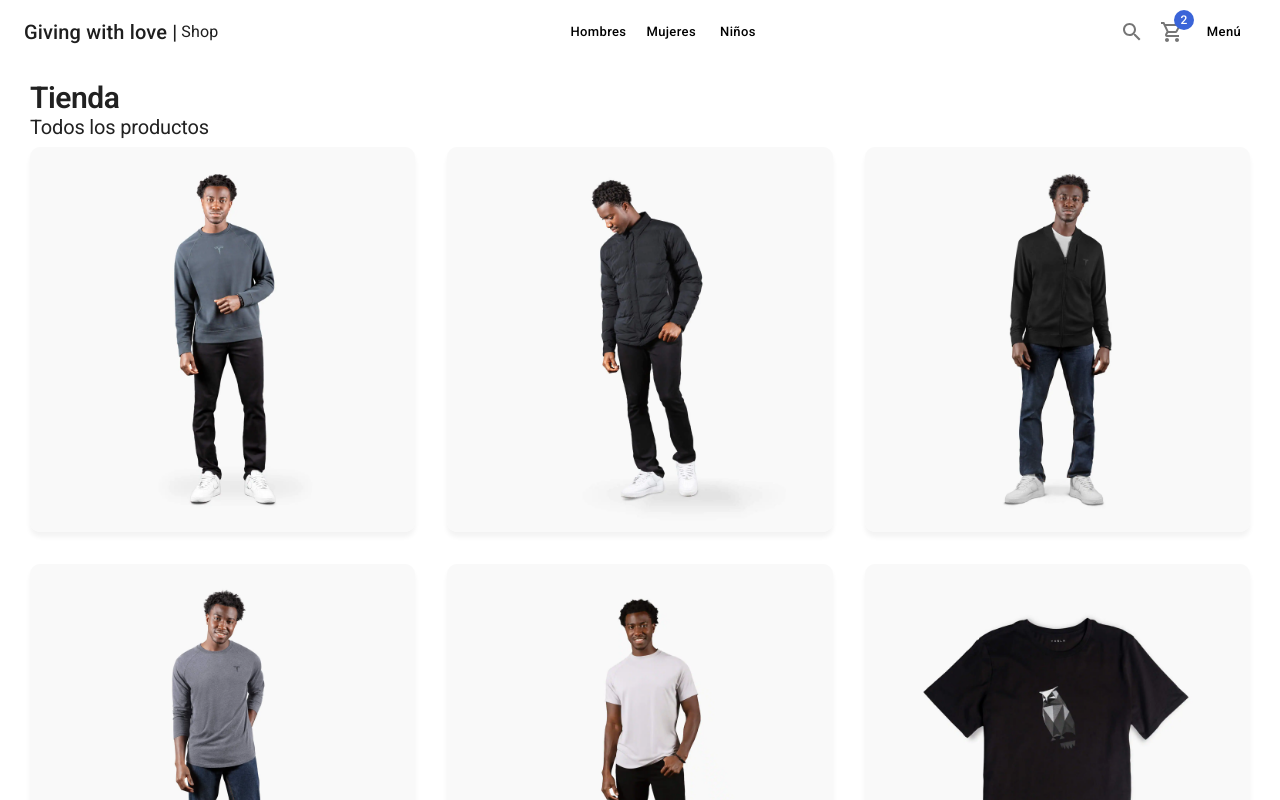
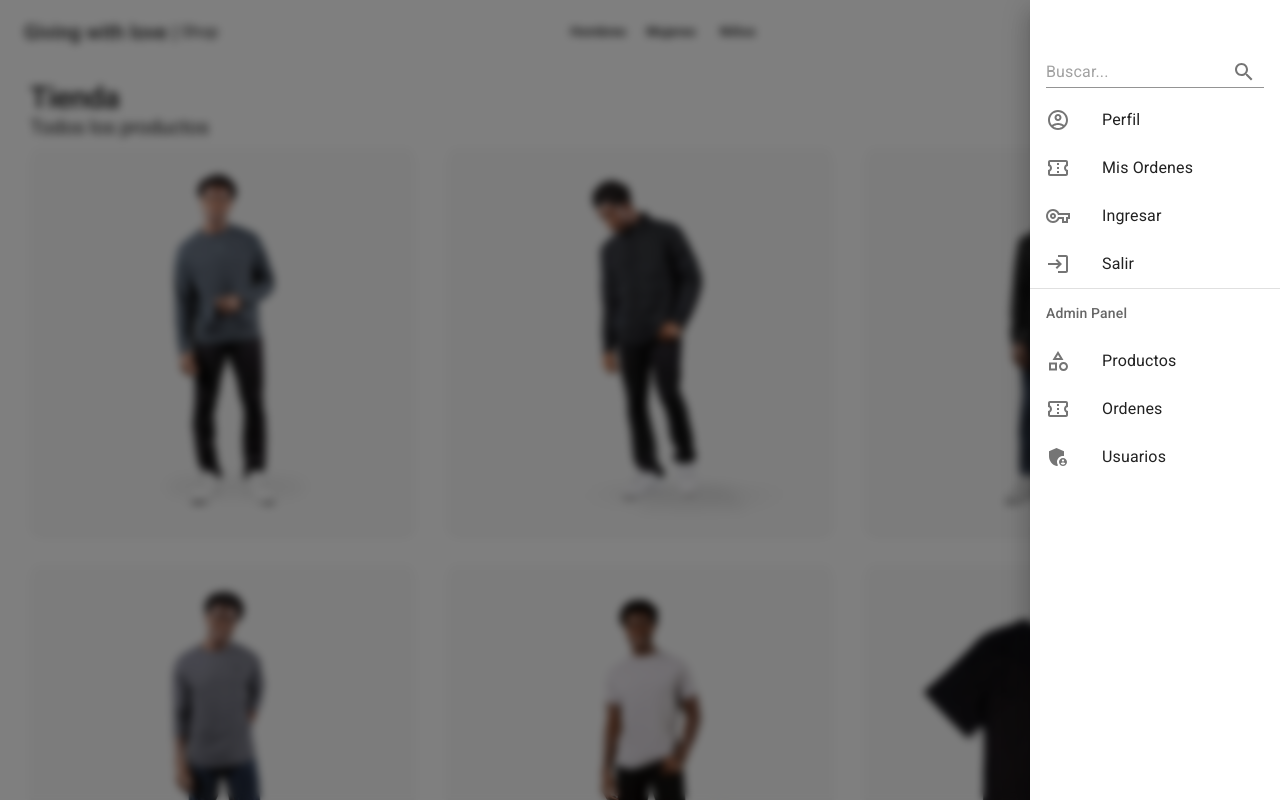
Before and after one commit to Santiago1023/giving-with-love, a Next.js app: page / in a window 1280 px wide. Shown: the top 800 px of the page. Built offline with nearby package versions, Linux system fonts and the light colour scheme.

Commit message:
It create SideMenu.tsx , Lateral menu

```diff
--- a/components/layouts/ShopLayout.tsx
+++ b/components/layouts/ShopLayout.tsx
@@ -2,6 +2,7 @@
 import Head from 'next/head'
 import React, { FC, PropsWithChildren } from 'react'
 import Navbar from '../ui/Navbar';
+import {SideMenu} from '../ui/SideMenu';
 
 interface Props {
   title: string;
@@ -26,7 +27,7 @@
       <nav>
         <Navbar/>
       </nav>
-      {/* TODO: Sidebar */}
+      <SideMenu/>
       <main style={{
         margin: '80px auto',
         maxWidth: '1440px',
--- /dev/null
+++ b/components/ui/SideMenu.tsx
@@ -0,0 +1,111 @@
+import { Box, Divider, Drawer, IconButton, Input, InputAdornment, List, ListItem, ListItemIcon, ListItemText, ListSubheader } from "@mui/material"
+import { AccountCircleOutlined, AdminPanelSettings, CategoryOutlined, ConfirmationNumberOutlined, EscalatorWarningOutlined, FemaleOutlined, LoginOutlined, MaleOutlined, SearchOutlined, VpnKeyOutlined } from "@mui/icons-material"
+
+
+export const SideMenu = () => {
+  return (
+    <Drawer
+        open={ true }
+        anchor='right'
+        sx={{ backdropFilter: 'blur(4px)', transition: 'all 0.5s ease-out' }}
+    >
+        <Box sx={{ width: 250, paddingTop: 5 }}>
+
+            <List>
+
+                <ListItem>
+                    <Input
+                        type='text'
+                        placeholder="Buscar..."
+                        endAdornment={
+                            <InputAdornment position="end">
+                                <IconButton
+                                aria-label="toggle password visibility"
+                                >
+                                 <SearchOutlined />
+                                </IconButton>
+                            </InputAdornment>
+                        }
+                    />
+                </ListItem>
+
+                <ListItem button>
+                    <ListItemIcon>
+                        <AccountCircleOutlined/>
+                    </ListItemIcon>
+                    <ListItemText primary={'Perfil'} />
+                </ListItem>
+
+                <ListItem button>
+                    <ListItemIcon>
+                        <ConfirmationNumberOutlined/>
+                    </ListItemIcon>
+                    <ListItemText primary={'Mis Ordenes'} />
+                </ListItem>
+
+
+                <ListItem button sx={{ display: { xs: '', sm: 'none' } }}>
+                    <ListItemIcon>
+                        <MaleOutlined/>
+                    </ListItemIcon>
+                    <ListItemText primary={'Hombres'} />
+                </ListItem>
+
+                <ListItem button sx={{ display: { xs: '', sm: 'none' } }}>
+                    <ListItemIcon>
+                        <FemaleOutlined/>
+                    </ListItemIcon>
+                    <ListItemText primary={'Mujeres'} />
+                </ListItem>
+
+                <ListItem button sx={{ display: { xs: '', sm: 'none' } }}>
+                    <ListItemIcon>
+                        <EscalatorWarningOutlined/>
+                    </ListItemIcon>
+                    <ListItemText primary={'Niños'} />
+                </ListItem>
+
+
+                <ListItem button>
+                    <ListItemIcon>
+                        <VpnKeyOutlined/>
+                    </ListItemIcon>
+                    <ListItemText primary={'Ingresar'} />
+                </ListItem>
+
+                <ListItem button>
+                    <ListItemIcon>
+                        <LoginOutlined/>
+                    </ListItemIcon>
+                    <ListItemText primary={'Salir'} />
+                </ListItem>
+
+
+                {/* Admin */}
+                <Divider />
+                <ListSubheader>Admin Panel</ListSubheader>
+
+                <ListItem button>
+                    <ListItemIcon>
+                        <CategoryOutlined/>
+                    </ListItemIcon>
+                    <ListItemText primary={'Productos'} />
+                </ListItem>
+                <ListItem button>
+                    <ListItemIcon>
+                        <ConfirmationNumberOutlined/>
+                    </ListItemIcon>
+                    <ListItemText primary={'Ordenes'} />
+                </ListItem>
+
+                <ListItem button>
+                    <ListItemIcon>
+                        <AdminPanelSettings/>
+                    </ListItemIcon>
+                    <ListItemText primary={'Usuarios'} />
+                </ListItem>
+            </List>
+        </Box>
+    </Drawer>
+  )
+}
--- a/components/ui/index.ts
+++ b/components/ui/index.ts
@@ -1,2 +1,3 @@
 
 export * from './Navbar';
+export * from './SideMenu';
```
